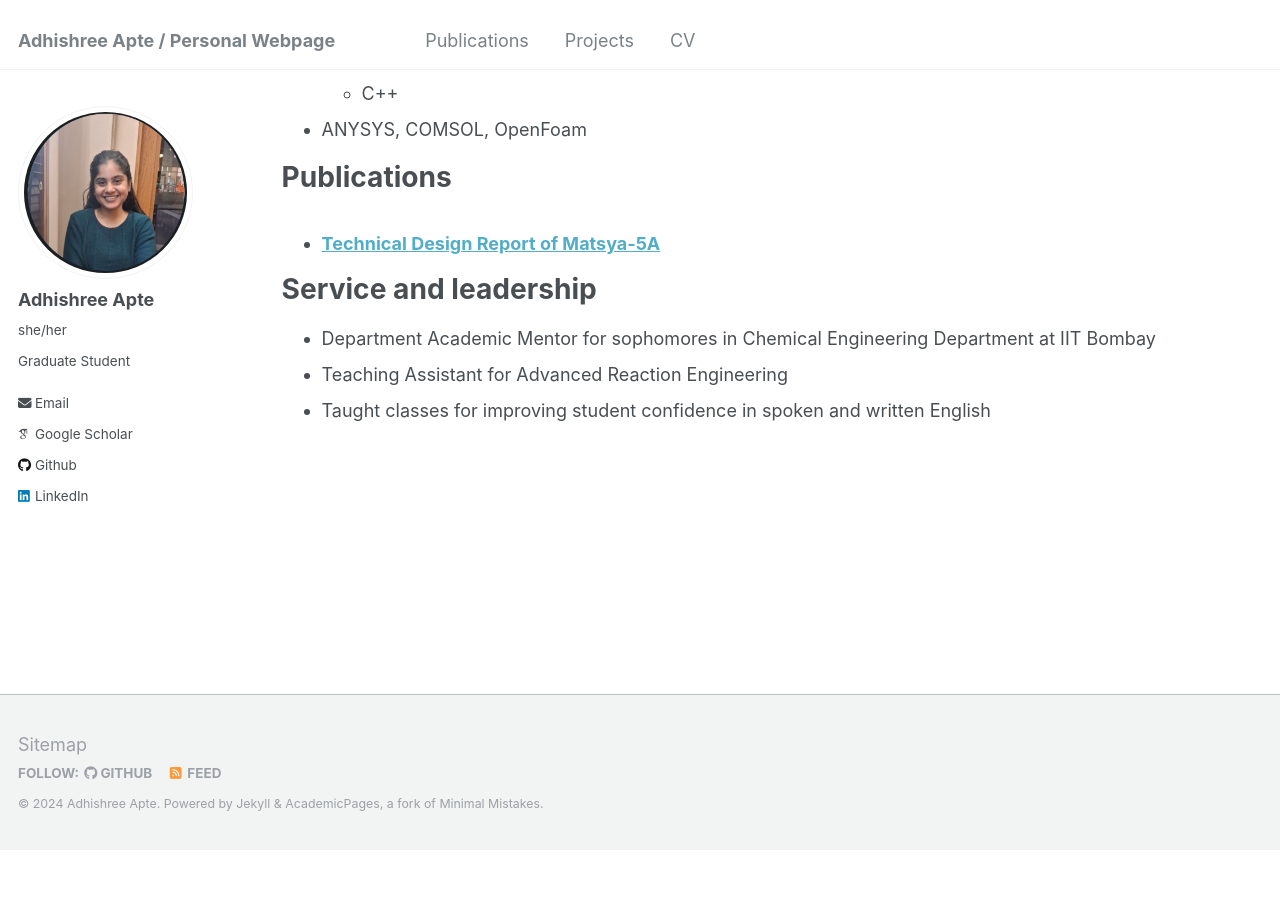
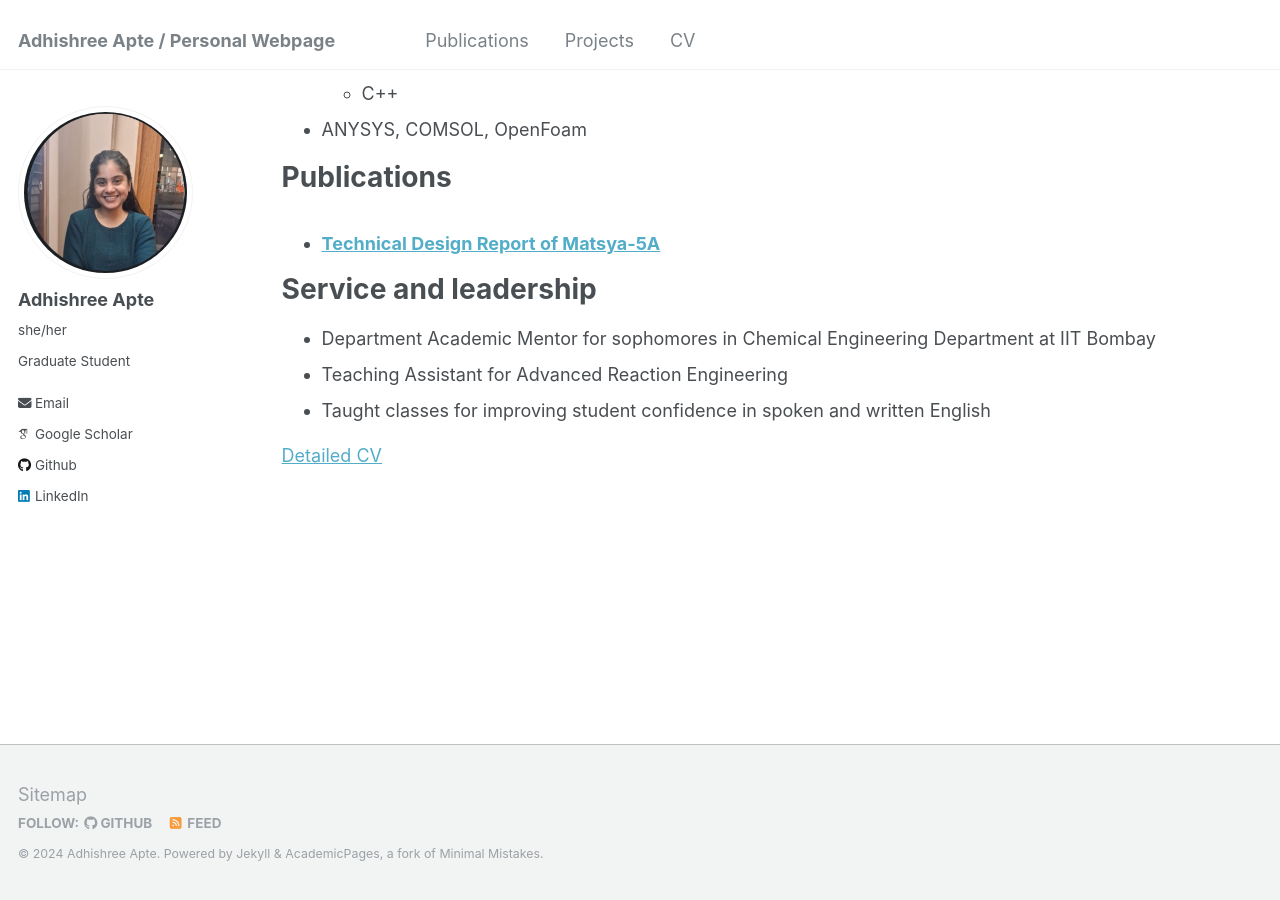
Before and after one commit to adhishreeapte/adhishreeapte.github.io, a Jekyll site: the page built from _pages/cv.md, in a window 1280 px wide and 900 px high, scrolled down 917 px. Built offline with Jekyll 4.4.1, drawn with Linux system fonts in a browser that asks for light colours; some web fonts are replaced; before the commit the page ends 1766 px from its top, so only the background shows below that.

Commit message:
Update cv.md

```diff
--- a/_pages/cv.md
+++ b/_pages/cv.md
@@ -52,3 +52,5 @@ Service and leadership
 * Department Academic Mentor for sophomores in Chemical Engineering Department at IIT Bombay
 * Teaching Assistant for Advanced Reaction Engineering
 * Taught classes for improving student confidence in spoken and written English
+
+<a href="https://adhishreeapte.github.io/files/CV_Adhishree_Apte.pdf">Detailed CV</a>
```
